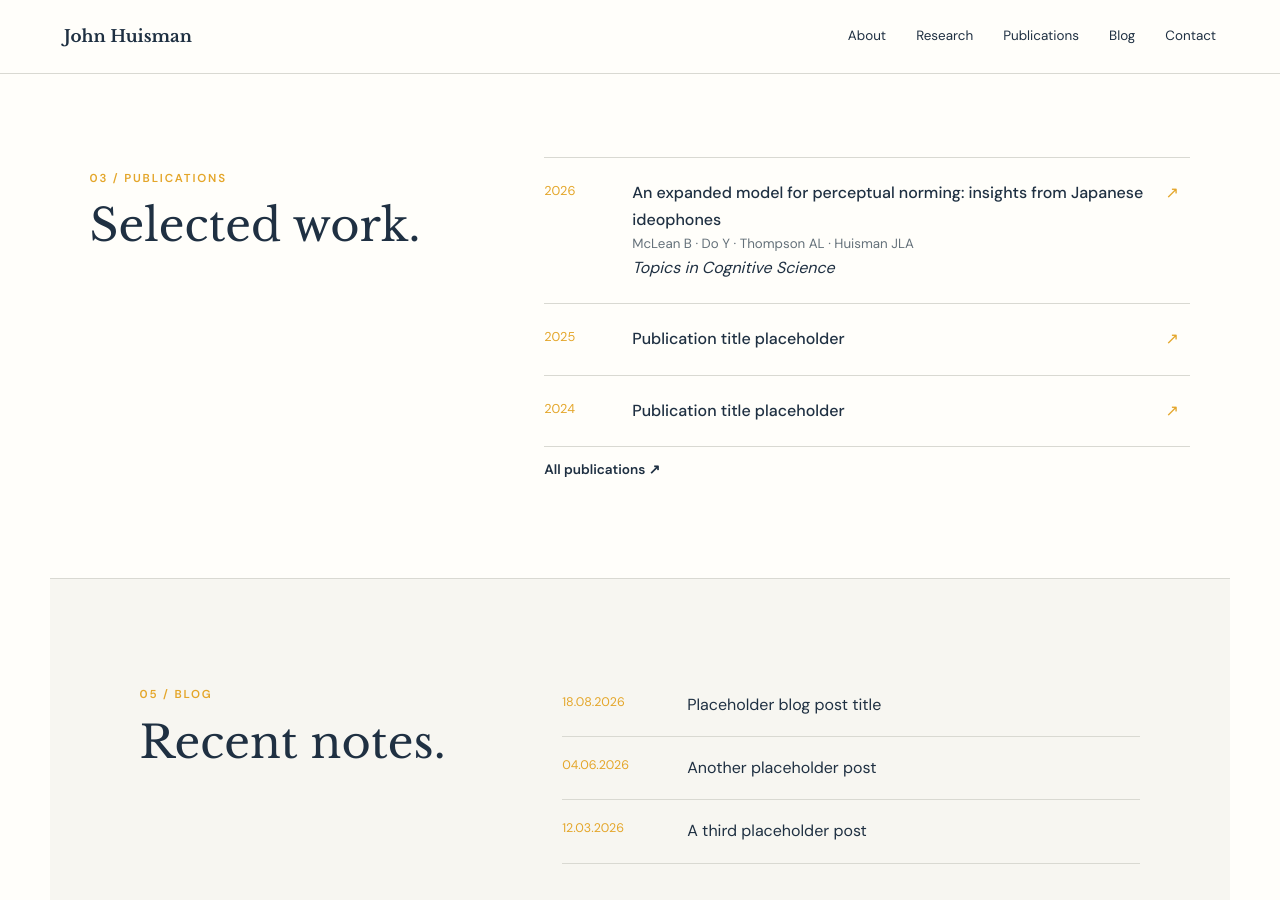
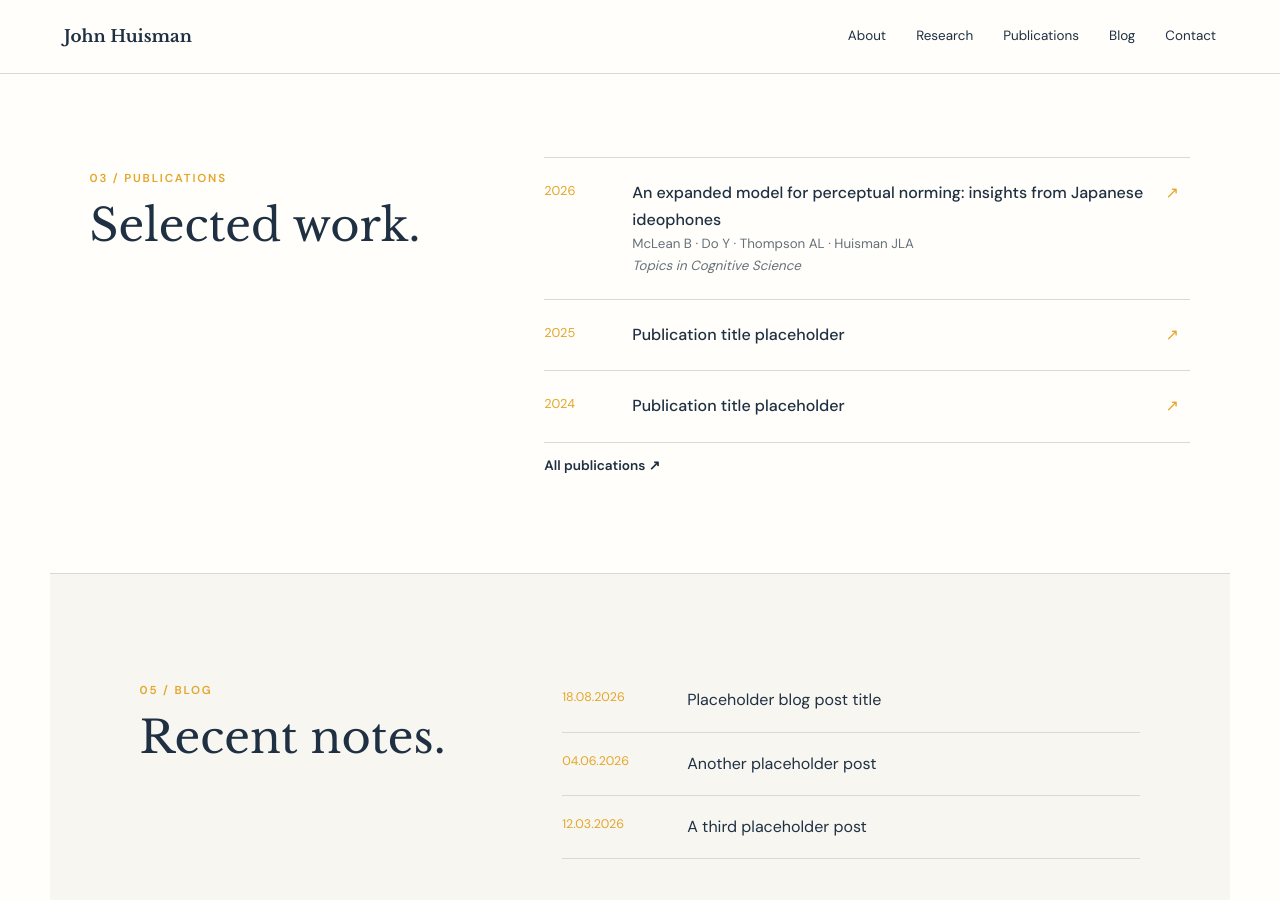
Before and after one commit to jlahuisman/jlahuisman.github.io, a Jekyll site: the page built from index.html, in a window 1280 px wide and 900 px high, scrolled down 1277 px. Built offline with Jekyll 4.4.1, drawn with Linux system fonts in a browser that asks for light colours.

Commit message:
Update index.html

```diff
--- a/index.html
+++ b/index.html
@@ -223,9 +223,9 @@ title: Academic
                                 {{ pub.authors }}
                             </small>
 
-			    <em>
+			    <small><em>
                                 {{ pub.journal }}
-                            </em>
+                            </em></small>
 
                         </span>
 
```
